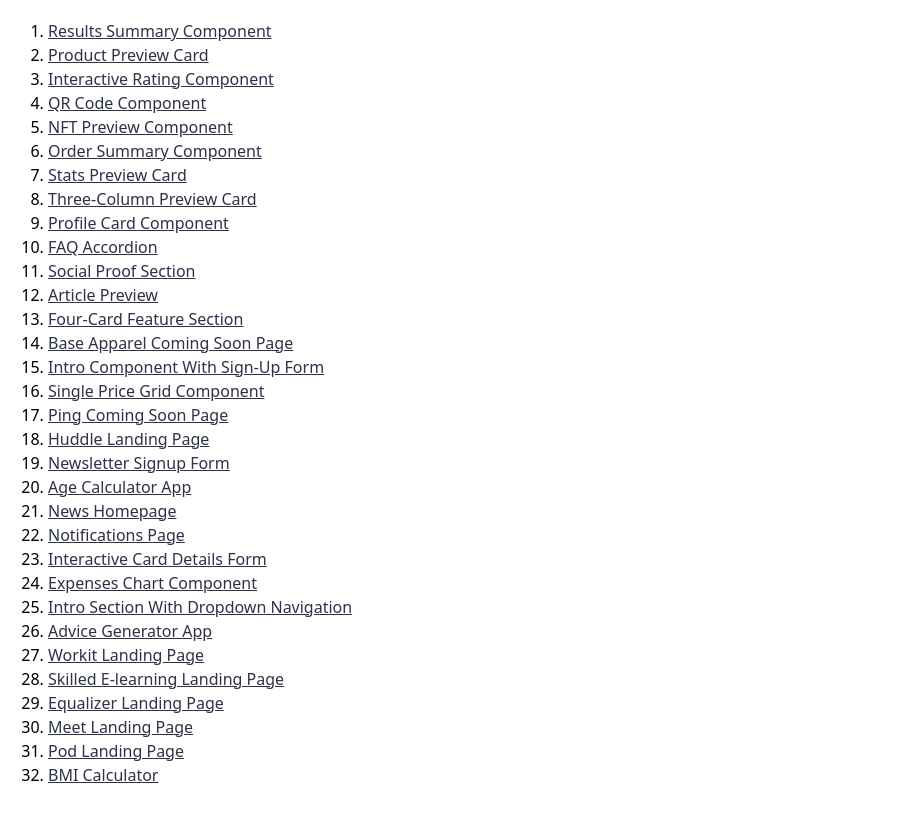
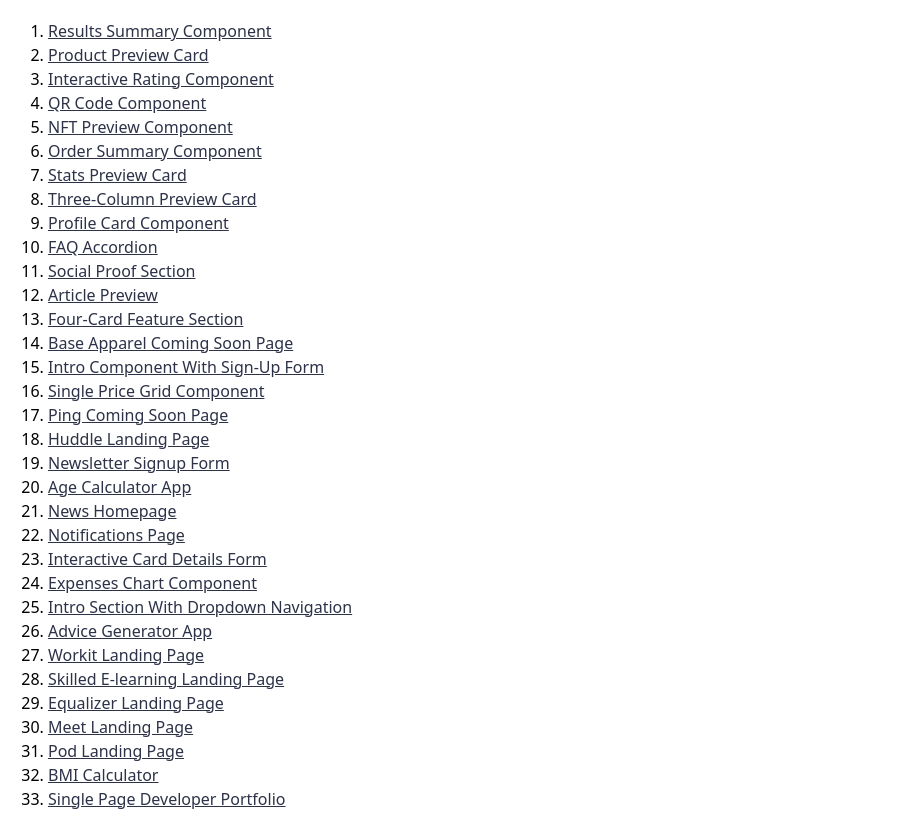
Before and after one commit to semperprimum/fem-projects, a plain HTML site: page index.html in a window 1280 px wide. Shown: the part 67-894 px from the top of the page, without its empty margins (0-900 px from the left). Before the commit the page ends 870 px from the top, so only its background shows below. Drawn offline with Linux system fonts and the light colour scheme.

Commit message:
challenge 33: finished

```diff
--- a/index.html
+++ b/index.html
@@ -165,6 +165,11 @@
       <li>
         <a href="https://fem-bmi-calculator.vercel.app/">BMI Calculator</a>
       </li>
+      <li>
+        <a href="https://adamkeyes.vercel.app/"
+          >Single Page Developer Portfolio</a
+        >
+      </li>
     </ol>
   </body>
 </html>
```
